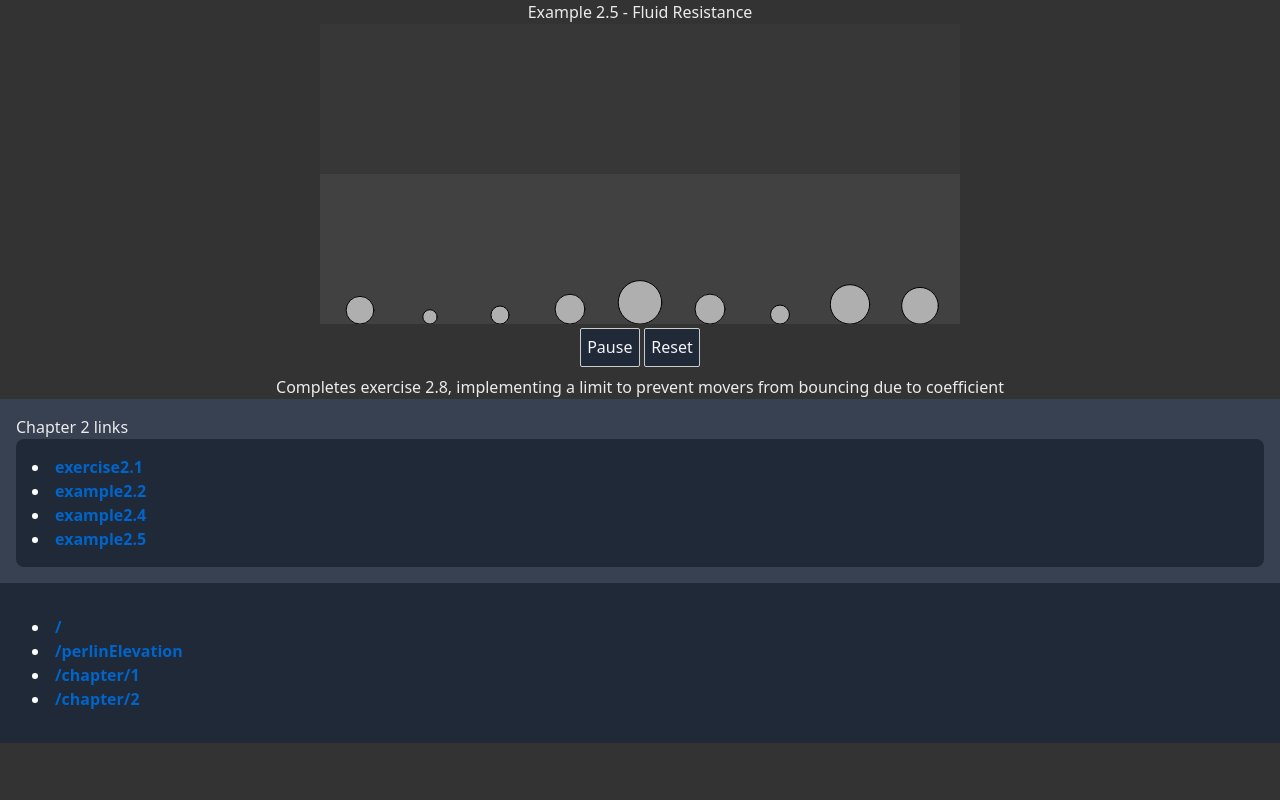
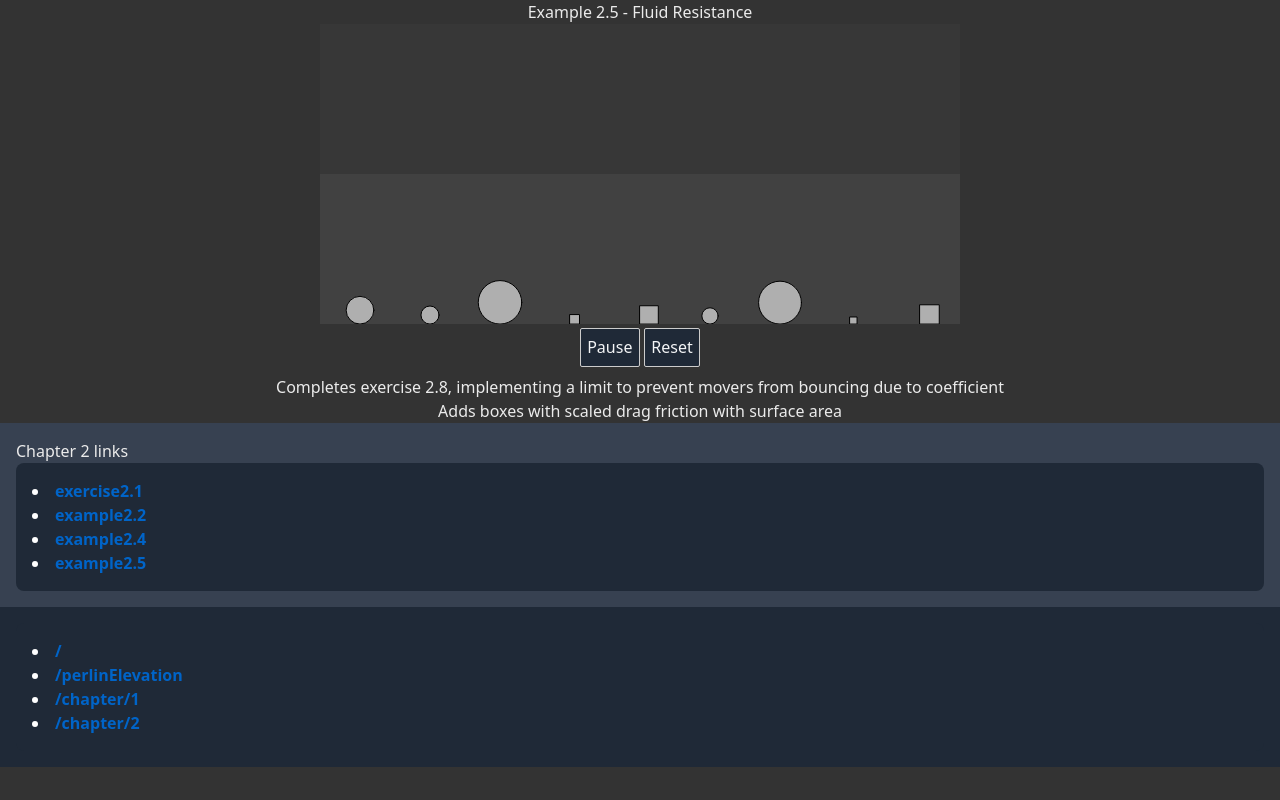
Before and after one commit to nonvenomous/nature-of-code-p5, a SvelteKit app: page /chapter/2/example2.5 in a window 1280 px wide. Built offline with nearby package versions, Linux system fonts and the light colour scheme.

Commit message:
Complete exercise 2.9

```diff
--- a/src/routes/chapter/2/example2.5/+page.svelte
+++ b/src/routes/chapter/2/example2.5/+page.svelte
@@ -2,14 +2,14 @@
   import Sketch from '$lib/Sketch.svelte';
   import p5 from 'p5';
   import { Mover } from './Mover';
-  import { Liquid } from '../Liquid';
+  import { Liquid } from './Liquid';
 
   const canvasWidth = 640;
   const canvasHeight = 300;
   const fps = 60;
 
   const GRAVITY = 0.1;
-  const DRAG_COEFFICIENT = 0.2;
+  const DRAG_COEFFICIENT = 0.6;
 
   function sketch(p: p5) {
     const movers: Mover[] = [];
@@ -24,7 +24,8 @@
 
       for (let i = 0; i < 9; i++) {
         let mass = p.random(0.5, 3);
-        movers[i] = new Mover(p, 40 + i * 70, 0, mass);
+        const boxChance = p.random() > 0.7;
+        movers[i] = new Mover(p, 40 + i * 70, 0, mass, boxChance);
       }
     };
 
@@ -76,4 +77,6 @@
   <span
     >Completes exercise 2.8, implementing a limit to prevent movers from bouncing due to coefficient</span
   >
+
+  <span>Adds boxes with scaled drag friction with surface area</span>
 </p>
--- a/src/routes/chapter/2/Liquid.ts
+++ b/src/routes/chapter/2/example2.5/Liquid.ts
@@ -30,8 +30,14 @@ export class Liquid {
   }
 
   calculateDrag(mover: Mover) {
+    const radiusOrSide = mover.radius(); // radius for circle, side length for square
+    const surfaceArea = mover.isBox
+      ? Math.pow(radiusOrSide, 2)
+      : (Math.PI * Math.pow(radiusOrSide, 2)) / 2;
+    const scaledSurfaceArea = surfaceArea / 1000;
+
     const speed = mover.velocity.mag();
-    const dragMagnitude = this.coefficientOfDrag * speed * speed;
+    const dragMagnitude = this.coefficientOfDrag * scaledSurfaceArea * Math.pow(speed, 2);
     const dragForce = mover.velocity.copy();
     dragForce.mult(-1);
     dragForce.setMag(dragMagnitude);
--- a/src/routes/chapter/2/example2.5/Mover.ts
+++ b/src/routes/chapter/2/example2.5/Mover.ts
@@ -6,13 +6,15 @@ export class Mover {
   acceleration: p5.Vector;
   mass: number;
   p: p5;
+  isBox: boolean;
 
-  constructor(p: p5, x: number, y: number, mass: number) {
+  constructor(p: p5, x: number, y: number, mass: number, isBox = false) {
     this.position = p.createVector(x, y);
     this.velocity = p.createVector(0, 0);
     this.acceleration = p.createVector(0, 0);
     this.mass = mass;
     this.p = p;
+    this.isBox = isBox;
   }
 
   applyForce(force: p5.Vector) {
@@ -21,7 +23,7 @@ export class Mover {
     this.acceleration.add(f);
   }
 
-  private radius() {
+  radius() {
     return this.mass * 8;
   }
 
@@ -50,7 +52,7 @@ export class Mover {
 
   update() {
     this.velocity.add(this.acceleration);
-    this.velocity.limit(4);
+    this.velocity.limit(5);
     this.position.add(this.velocity);
     this.acceleration.mult(0);
   }
@@ -58,6 +60,11 @@ export class Mover {
   show(p: p5) {
     p.stroke(0);
     p.fill(175);
-    p.circle(this.position.x, this.position.y, this.radius() * 2);
+    if (!this.isBox) {
+      p.circle(this.position.x, this.position.y, this.radius() * 2);
+    }
+    if (this.isBox) {
+      p.square(this.position.x, this.position.y, this.radius());
+    }
   }
 }
```
